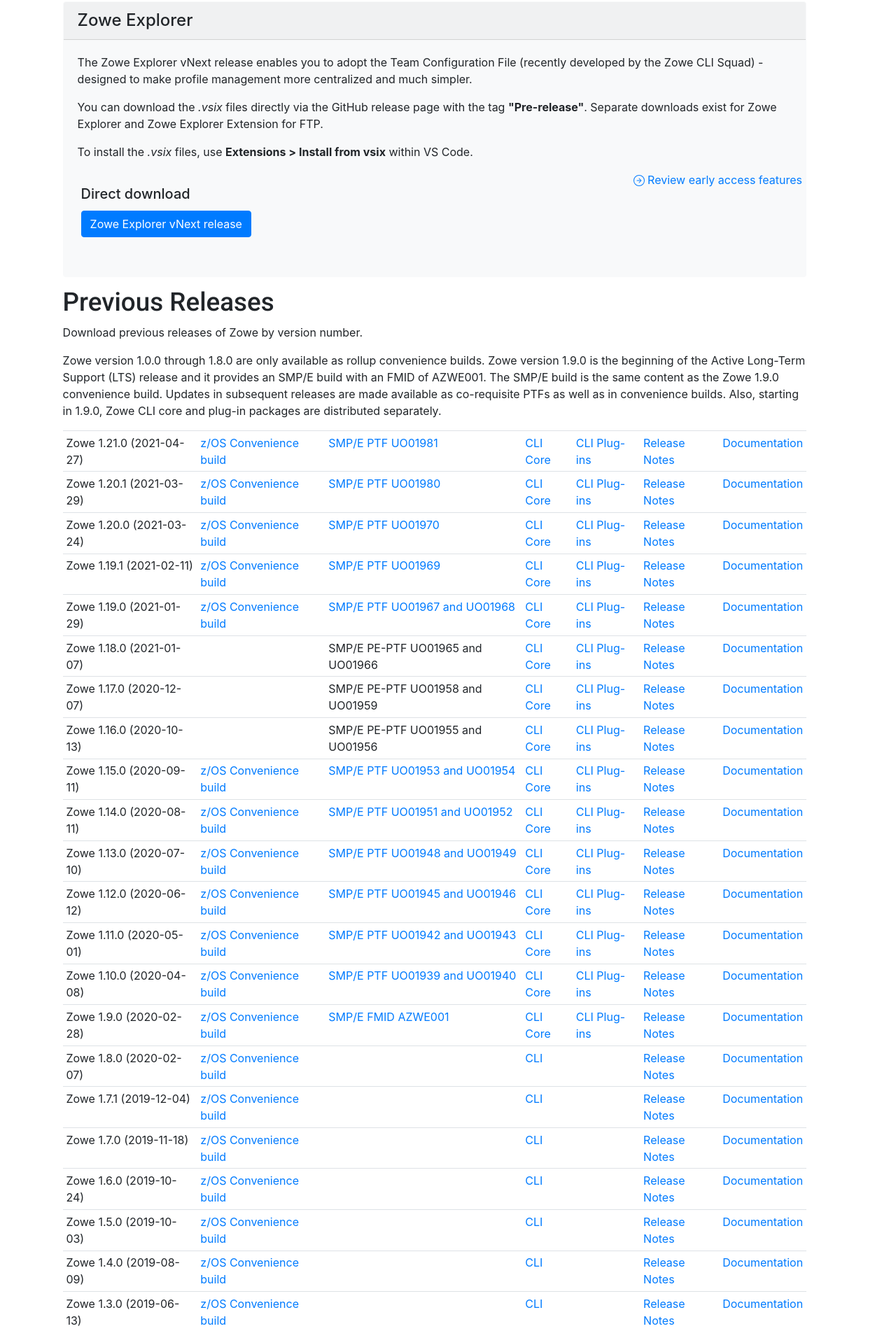
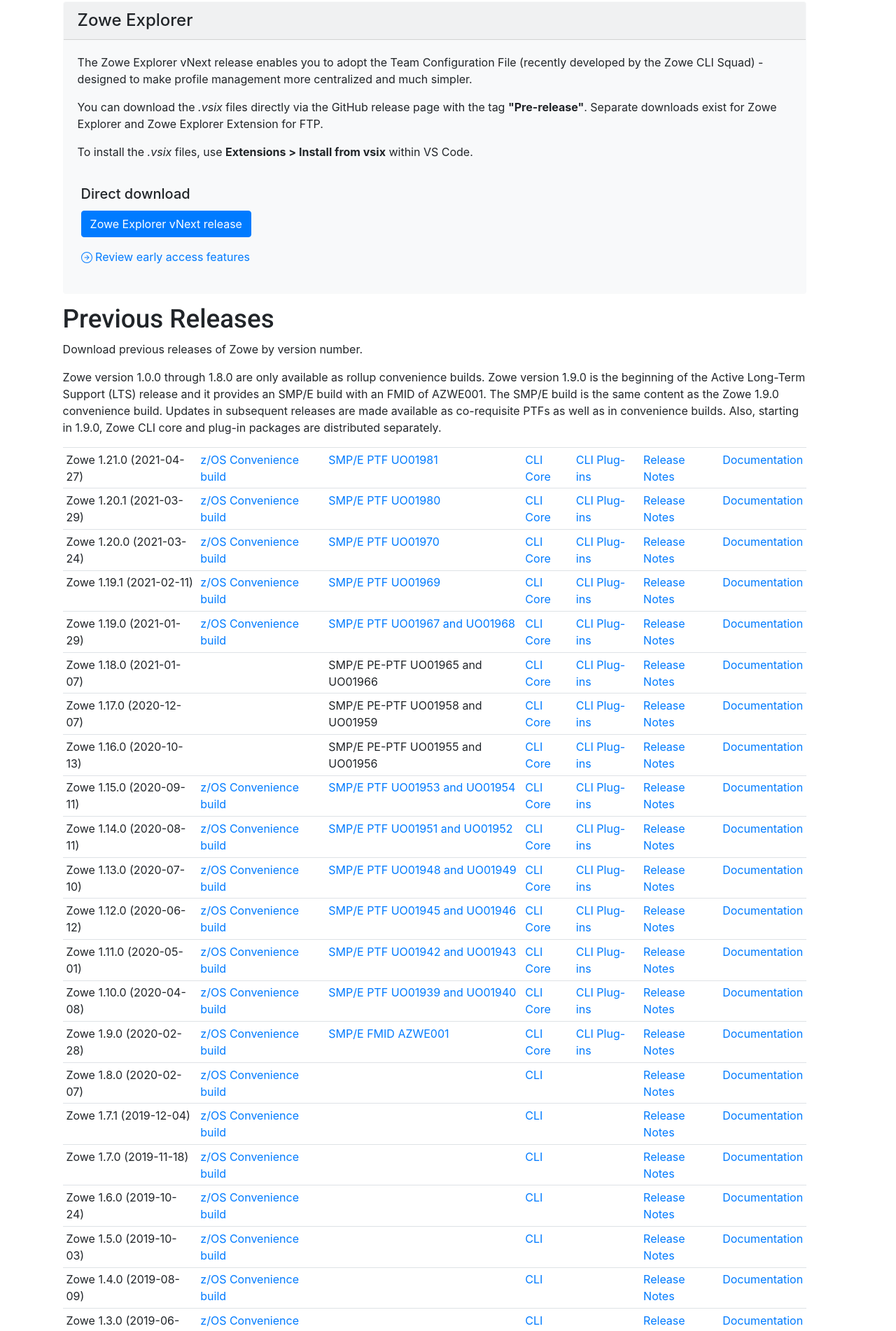
Before and after one commit to zowe/zowe.github.io, a Jekyll site: the page built from download.md, in a window 1280 px wide. Shown: the part 1948-3850 px from the top of the page at 70% size. Built offline with Jekyll 4.4.1, drawn with Linux system fonts in a browser that asks for light colours; our own code applies the rules of GitHub Pages for plain Markdown files.

Commit message:
Move doc link
Signed-off-by: Richelle Anne Craw <richelleanne.craw@broadcom.com>

```diff
--- a/download.md
+++ b/download.md
@@ -147,15 +147,15 @@
           <div class="card-body">
             <h5 class="card-title">Direct download</h5>
             <p><a class="btn btn-primary" href="{{ site.zowe_explorer_next_github_url }}">Zowe Explorer vNext release</a></p>
-          </div>
-          <div>
-            <a href="{{ site.zowe_explorer_next_doc_url }}" class="card-link">
-            <svg width="1em" height="1em" viewBox="0 0 16 16" class="bi bi-arrow-right-circle" fill="currentColor" xmlns="http://www.w3.org/2000/svg"> <path fill-rule="evenodd" d="M8 15A7 7 0 1 0 8 1a7 7 0 0 0 0 14zm0 1A8 8 0 1 0 8 0a8 8 0 0 0 0 16z"/> <path fill-rule="evenodd" d="M7.646 11.354a.5.5 0 0 1 0-.708L10.293 8 7.646 5.354a.5.5 0 1 1 .708-.708l3 3a.5.5 0 0 1 0 .708l-3 3a.5.5 0 0 1-.708 0z"/> <path fill-rule="evenodd" d="M4.5 8a.5.5 0 0 1 .5-.5h5a.5.5 0 0 1 0 1H5a.5.5 0 0 1-.5-.5z"/></svg>
-            Review early access features
-            </a>
+            <div>
+              <a href="{{ site.zowe_explorer_next_doc_url }}" class="card-link">
+              <svg width="1em" height="1em" viewBox="0 0 16 16" class="bi bi-arrow-right-circle" fill="currentColor" xmlns="http://www.w3.org/2000/svg"> <path fill-rule="evenodd" d="M8 15A7 7 0 1 0 8 1a7 7 0 0 0 0 14zm0 1A8 8 0 1 0 8 0a8 8 0 0 0 0 16z"/> <path fill-rule="evenodd" d="M7.646 11.354a.5.5 0 0 1 0-.708L10.293 8 7.646 5.354a.5.5 0 1 1 .708-.708l3 3a.5.5 0 0 1 0 .708l-3 3a.5.5 0 0 1-.708 0z"/> <path fill-rule="evenodd" d="M4.5 8a.5.5 0 0 1 .5-.5h5a.5.5 0 0 1 0 1H5a.5.5 0 0 1-.5-.5z"/></svg>
+              Review early access features
+              </a>
+            </div>
           </div>
         </div>
-    </div>
+      </div>
   </div>
 </div>
 
```
